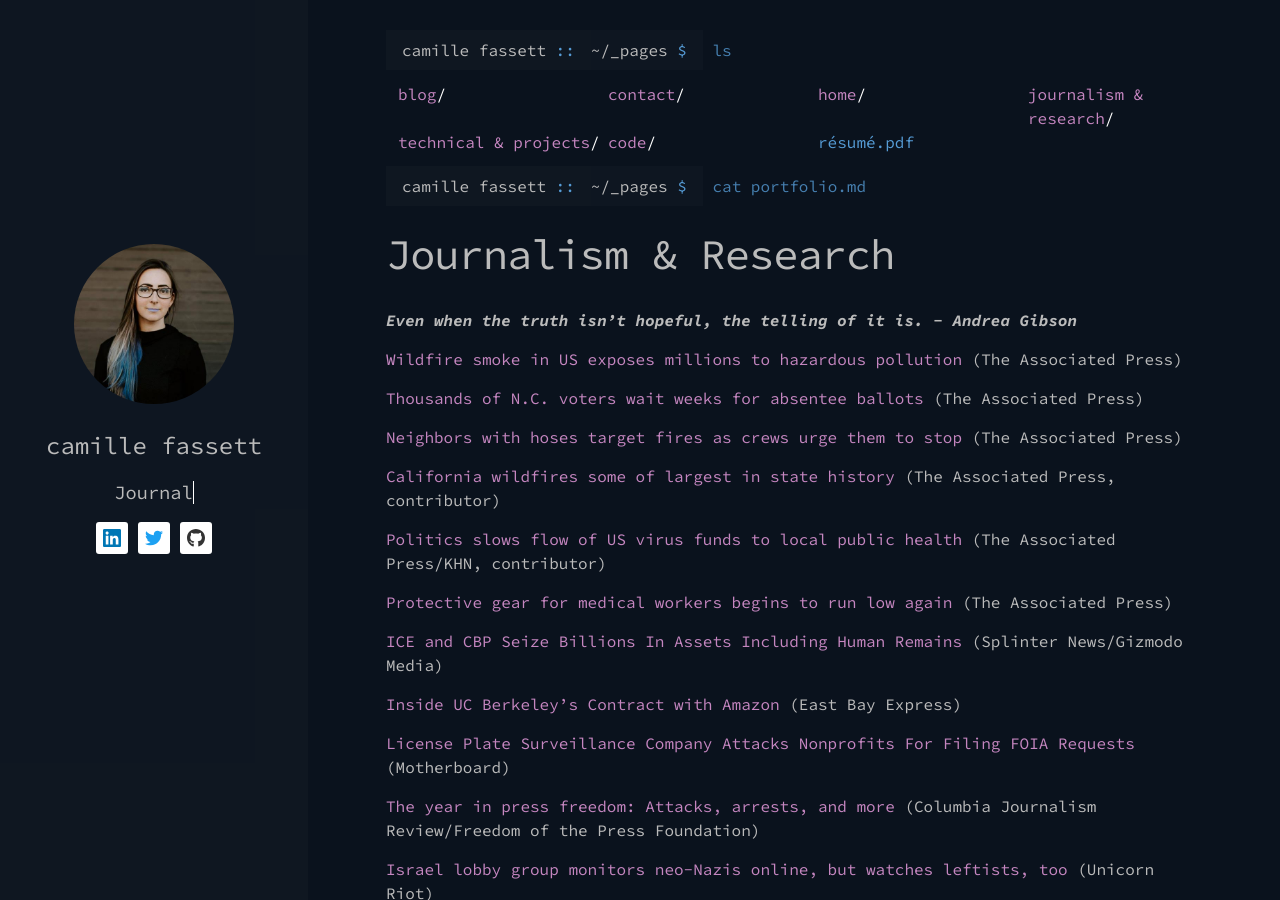
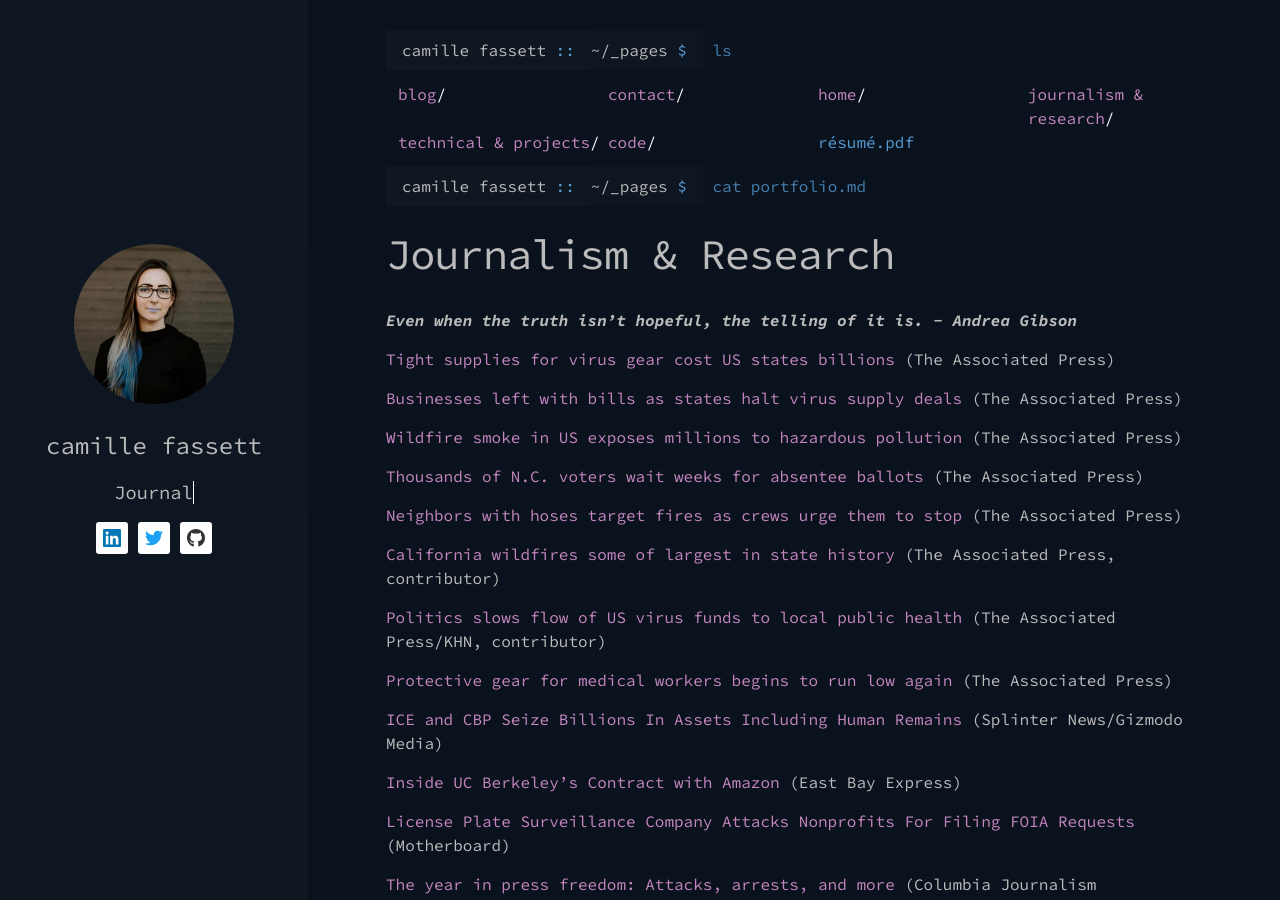
Before and after one commit to ssempervirens/ssempervirens.github.io, a Jekyll site: the page built from _pages/portfolio.md, in a window 1280 px wide and 900 px high. Built offline with Jekyll 4.4.1, drawn with Linux system fonts in a browser that asks for light colours; nearby versions of some CDN libraries.

Commit message:
update portfolio

```diff
--- a/_pages/portfolio.md
+++ b/_pages/portfolio.md
@@ -3,6 +3,10 @@ title: Journalism & Research
 filename: portfolio.md
 ---
 ***Even when the truth isn’t hopeful, the telling of it is. - Andrea Gibson***
+
+[Tight supplies for virus gear cost US states billions](https://apnews.com/article/business-us-news-coronavirus-pandemic-massachusetts-cb8c50c43781d81957ef8a1e61869ca7) (The Associated Press)
+
+[Businesses left with bills as states halt virus supply deals](https://apnews.com/article/coronavirus-pandemic-texas-60712cfdb8f8d6ed1623d66be5157d1d) (The Associated Press)
 
 [Wildfire smoke in US exposes millions to hazardous pollution](https://apnews.com/article/virus-outbreak-wildfires-health-oregon-fires-138efdcef21f15751fe1809a7853903b) (The Associated Press)
 
```
